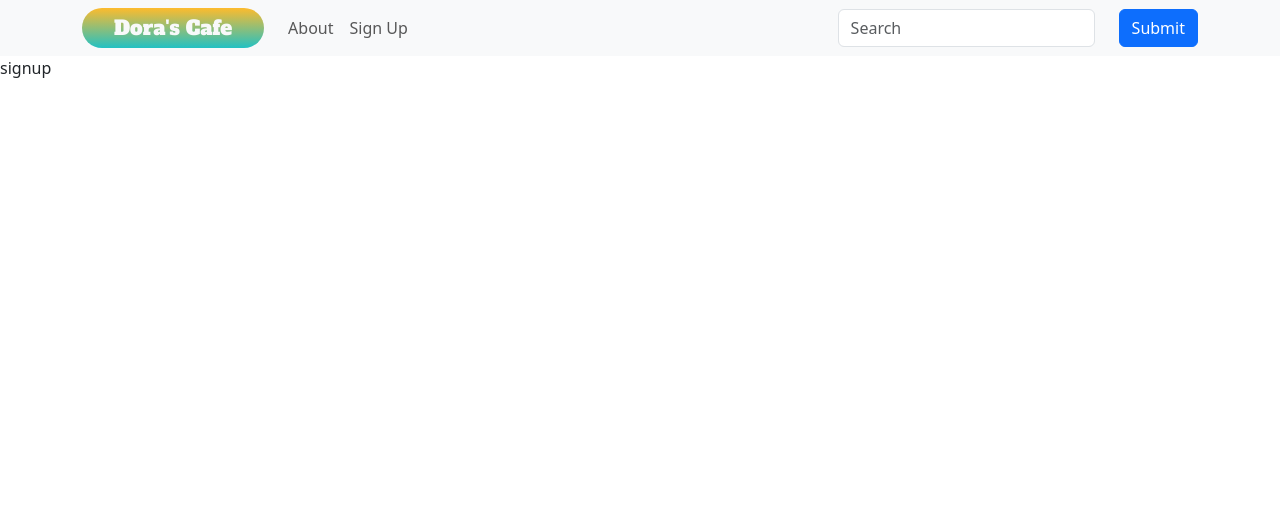
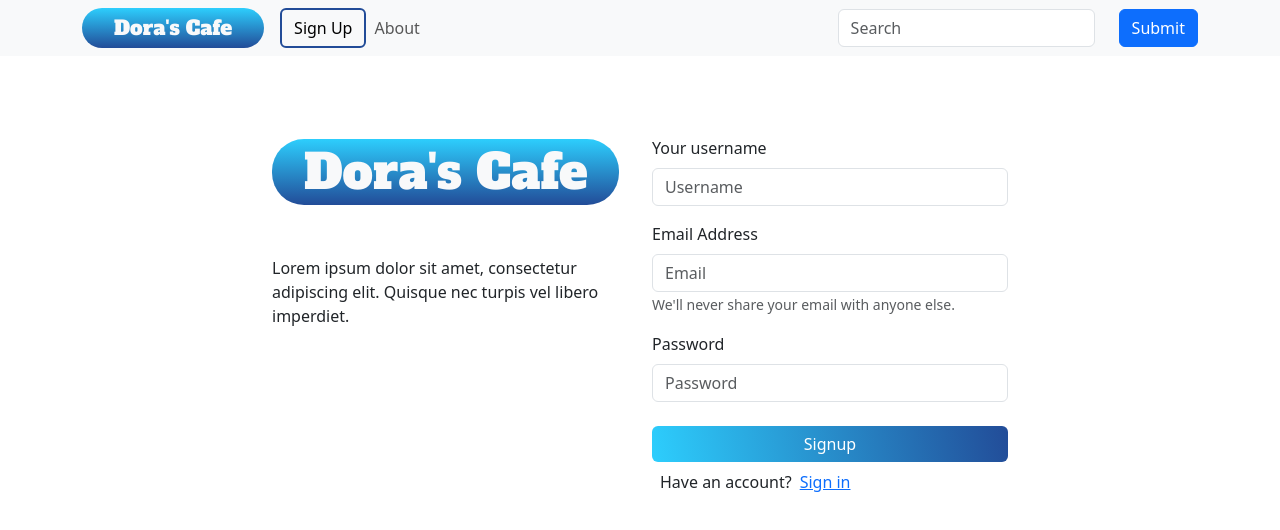
Before and after one commit to FranciscoCastillo41/Cafe-Feedback, a React (Vite) app in the folder client/: page /signup in a window 1280 px wide. Shown: the top 530 px of the page. Built offline with nearby package versions, Linux system fonts and the light colour scheme.

Commit message:
complete sign up page ui

```diff
--- a/client/src/components/Header.css
+++ b/client/src/components/Header.css
@@ -2,8 +2,20 @@
 
 .navbar-brand {
     font-family: "Alfa Slab One", serif;
-    background: linear-gradient(0deg, rgba(34,193,195,1) 0%, rgba(253,187,45,1) 100%);
+    /*
+    background: #224C98;
+    */
+    background: linear-gradient(0deg, rgba(34,76,152,1) 0%, rgba(45,206,253,1) 100%);
     color: white;
     padding: 2rem;
     border-radius: 2rem;
 }
+
+.nav-signup-btn {
+    background-color: transparent;
+}
+
+.navbar-style {
+    border-bottom: gray;
+    border-bottom: 1px;
+}
--- a/client/src/components/Header.jsx
+++ b/client/src/components/Header.jsx
@@ -16,14 +16,24 @@ export default function Header() {
         <Link to="/" className="navbar-brand text-light">
           Dora's Cafe
         </Link>
+        <Link to="/signup" className="nav-link">
+          <Button
+            className="nav-signup-btn"
+            style={{
+              background: "transparent",
+              borderColor: "#224C98",
+              color: "black",
+              borderWidth: "2px",
+            }}
+          >
+            Sign Up
+          </Button>
+        </Link>
         <Navbar.Toggle aria-controls="basic-navbar-nav" />
         <Navbar.Collapse id="basic-navbar-nav">
           <Nav className="me-auto">
             <Link to="/about" className="nav-link">
               About
-            </Link>
-            <Link to="/signup" className="nav-link">
-              Sign Up
             </Link>
           </Nav>
           <Form inline="true">
--- a/client/src/pages/SignUp.jsx
+++ b/client/src/pages/SignUp.jsx
@@ -1,9 +1,62 @@
-import React from 'react'
+import React from "react";
+import Container from "react-bootstrap/esm/Container";
+import Row from "react-bootstrap/esm/Row";
+import Col from "react-bootstrap/esm/Col";
+import { Link } from "react-router-dom";
+import Form from "react-bootstrap/Form";
+import Button from "react-bootstrap/esm/Button";
 
 export default function SignUp() {
   return (
-    <div>
-      signup
-    </div>
-  )
+    <Container className="mt-20">
+      <Row className="justify-content-md-center">
+        <Col xs={12} md={6} lg={4} className="mb-4">
+          <Link
+            to="/"
+            className="navbar-brand text-light mb-4"
+            style={{ fontSize: "3rem" }}
+          >
+            Dora's Cafe
+          </Link>
+          <p className="mt-5">
+            Lorem ipsum dolor sit amet, consectetur adipiscing elit. Quisque nec
+            turpis vel libero imperdiet.
+          </p>
+        </Col>
+        <Col xs={12} md={6} lg={4} className="mb-4">
+          <Form>
+            <Form.Group className="mb-3" controlId="formBasicUsername">
+              <Form.Label>Your username</Form.Label>
+              <Form.Control type="email" placeholder="Username" />
+            </Form.Group>
+            <Form.Group className="mb-3" controlId="formBasicEmail">
+              <Form.Label>Email Address</Form.Label>
+              <Form.Control type="email" placeholder="Email" />
+              <Form.Text className="text-muted">
+                We'll never share your email with anyone else.
+              </Form.Text>
+            </Form.Group>
+            <Form.Group className="mb-3" controlId="formBasicPassword">
+              <Form.Label>Password</Form.Label>
+              <Form.Control type="password" placeholder="Password" />
+            </Form.Group>
+            <Button
+              type="submit"
+              className="mt-2 mb-2"
+              style={{
+                background:
+                  "linear-gradient(259deg, rgba(34,76,152,1) 0%, rgba(45,206,253,1) 100%)",
+                border: "none",
+                width: "100%",
+              }}
+            >
+              Signup
+            </Button>
+            <span className="mt-2 m-2">Have an account?</span>
+            <Link to="/signin">Sign in</Link>
+          </Form>
+        </Col>
+      </Row>
+    </Container>
+  );
 }
```
